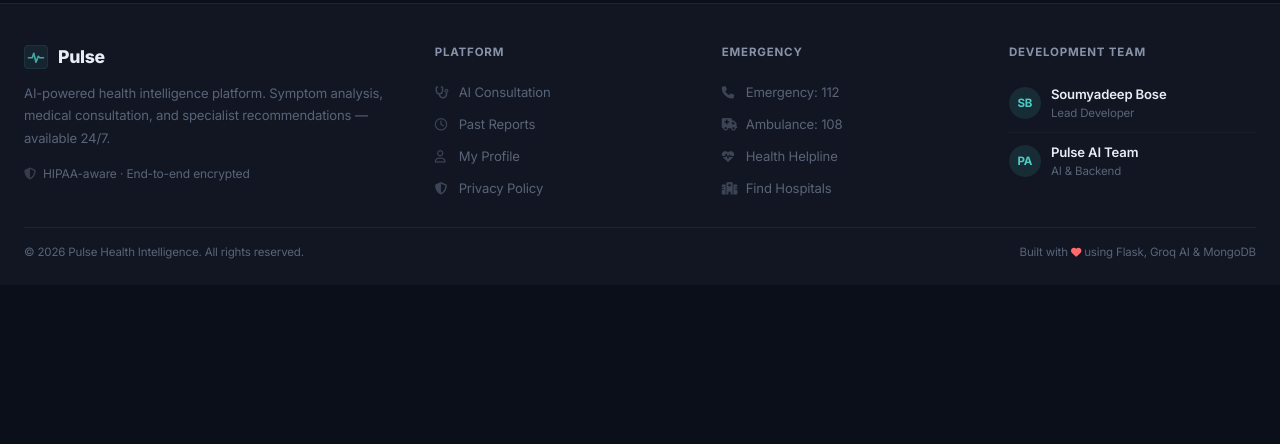
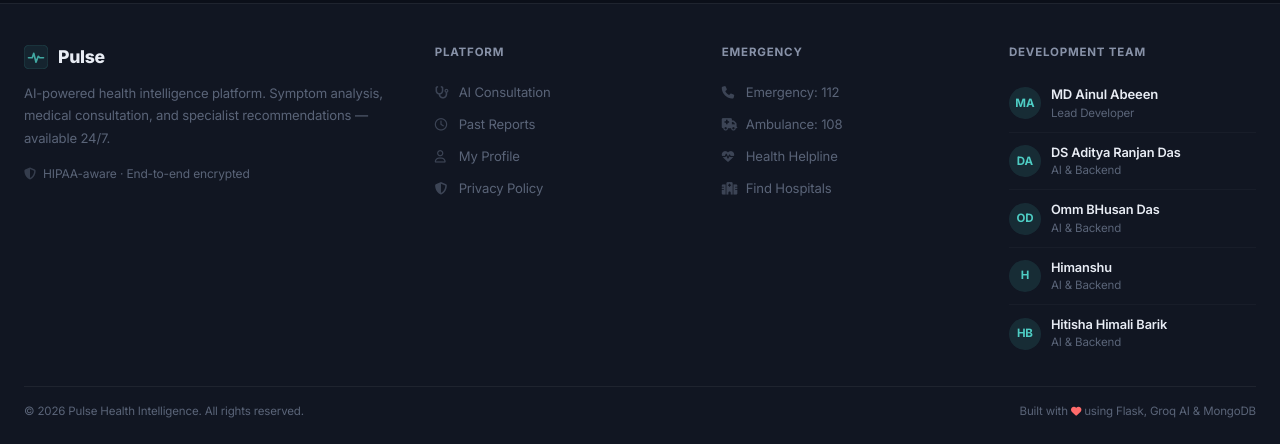
Before and after one commit to codeX1010-bot/PulseAI, a website: page static/index.html in a window 1280 px wide. Shown: the part 981-1425 px from the top of the page. Before the commit the page ends 1266 px from the top, so only its background shows below. Drawn offline with nearby package versions, Linux system fonts and the light colour scheme; no server answers.

Commit message:
Update development team names in footer

```diff
--- a/static/index.html
+++ b/static/index.html
@@ -255,16 +255,37 @@
       <div>
         <div class="footer-heading">Development Team</div>
         <div class="footer-developer">
-          <div class="footer-dev-avatar">SB</div>
+          <div class="footer-dev-avatar">MA</div>
           <div>
-            <div class="footer-dev-name">Soumyadeep Bose</div>
+            <div class="footer-dev-name">MD Ainul Abeeen</div>
             <div class="footer-dev-role">Lead Developer</div>
           </div>
         </div>
         <div class="footer-developer">
-          <div class="footer-dev-avatar">PA</div>
+          <div class="footer-dev-avatar">DA</div>
           <div>
-            <div class="footer-dev-name">Pulse AI Team</div>
+            <div class="footer-dev-name" style="font-size: 0.8rem;">DS Aditya Ranjan Das</div>
+            <div class="footer-dev-role">AI & Backend</div>
+          </div>
+        </div>
+        <div class="footer-developer">
+          <div class="footer-dev-avatar">OD</div>
+          <div>
+            <div class="footer-dev-name" style="font-size: 0.8rem;">Omm BHusan Das</div>
+            <div class="footer-dev-role">AI & Backend</div>
+          </div>
+        </div>
+        <div class="footer-developer">
+          <div class="footer-dev-avatar">H</div>
+          <div>
+            <div class="footer-dev-name" style="font-size: 0.8rem;">Himanshu</div>
+            <div class="footer-dev-role">AI & Backend</div>
+          </div>
+        </div>
+        <div class="footer-developer">
+          <div class="footer-dev-avatar">HB</div>
+          <div>
+            <div class="footer-dev-name" style="font-size: 0.8rem;">Hitisha Himali Barik</div>
             <div class="footer-dev-role">AI & Backend</div>
           </div>
         </div>
```
